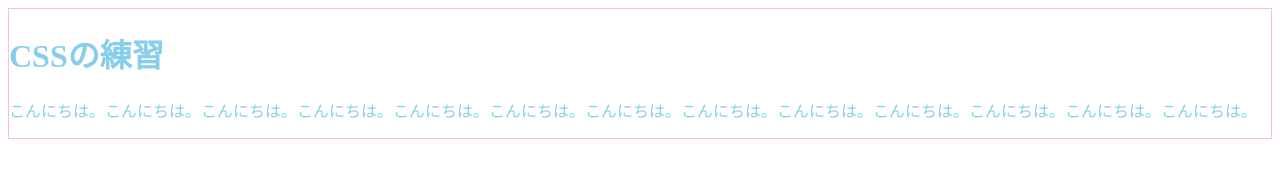
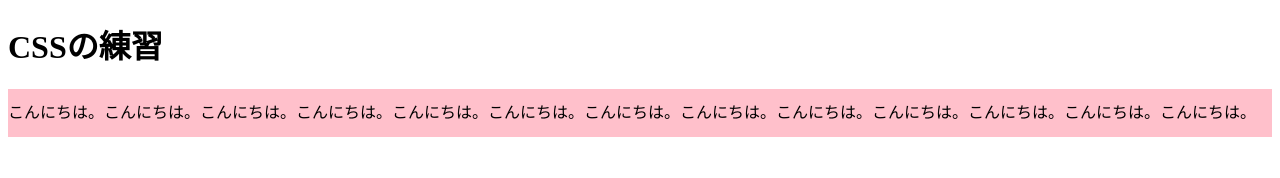
Before and after one commit to skikuchi7329/MyCSS, a plain HTML site: page index.html in a window 1280 px wide. Drawn offline with Linux system fonts and the light colour scheme.

Commit message:
no message

```diff
--- a/css/styles.css
+++ b/css/styles.css
@@ -1,4 +1,7 @@
-body {
-  color: skyblue;
-  border: 1px solid pink;
+p {
+  font-size: 16px;
+  line-height: 48px;
+  line-height: 3em;
+  line-height: 3;
+  background-color: pink;
 }
```
Also changed, not shown: index.html (+1 -0 lines).
